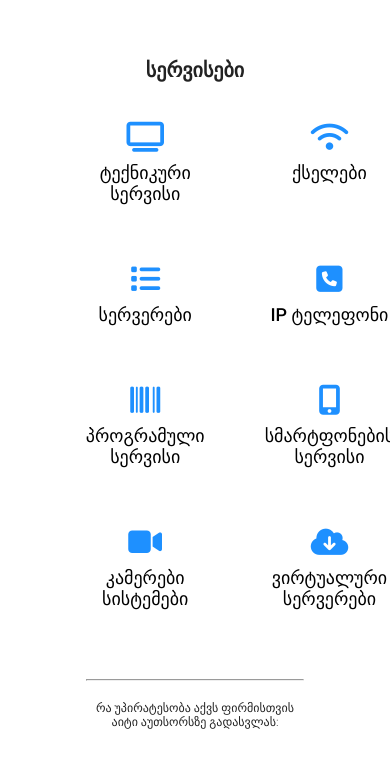
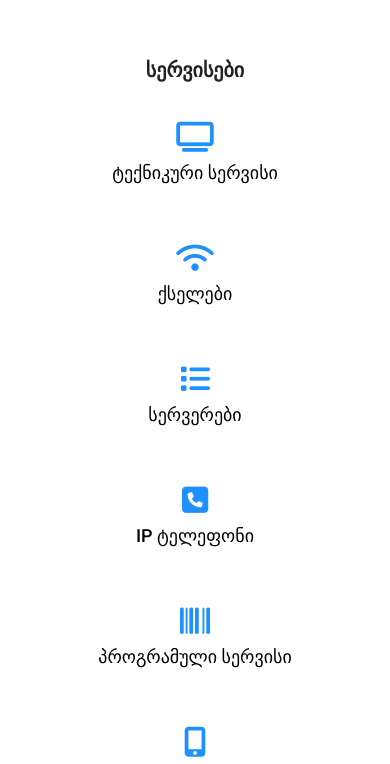
Before and after one commit to R-Oto/website_1, a plain HTML site: page index.html in a window 390 px wide. Shown: the part 565-1329 px from the top of the page. Drawn offline with nearby package versions, Linux system fonts and the light colour scheme; a script that the page names is missing.

Commit message:
fix responsiveness

```diff
--- a/style.css
+++ b/style.css
@@ -508,3 +508,8 @@ body{
         overflow: hidden;
     }
 }
+@media(max-width:540px){
+    .services .service-box{
+        grid-template-columns: 1fr;
+    }
+}
```
Also changed, not shown: index.html (line endings or trailing spaces).
